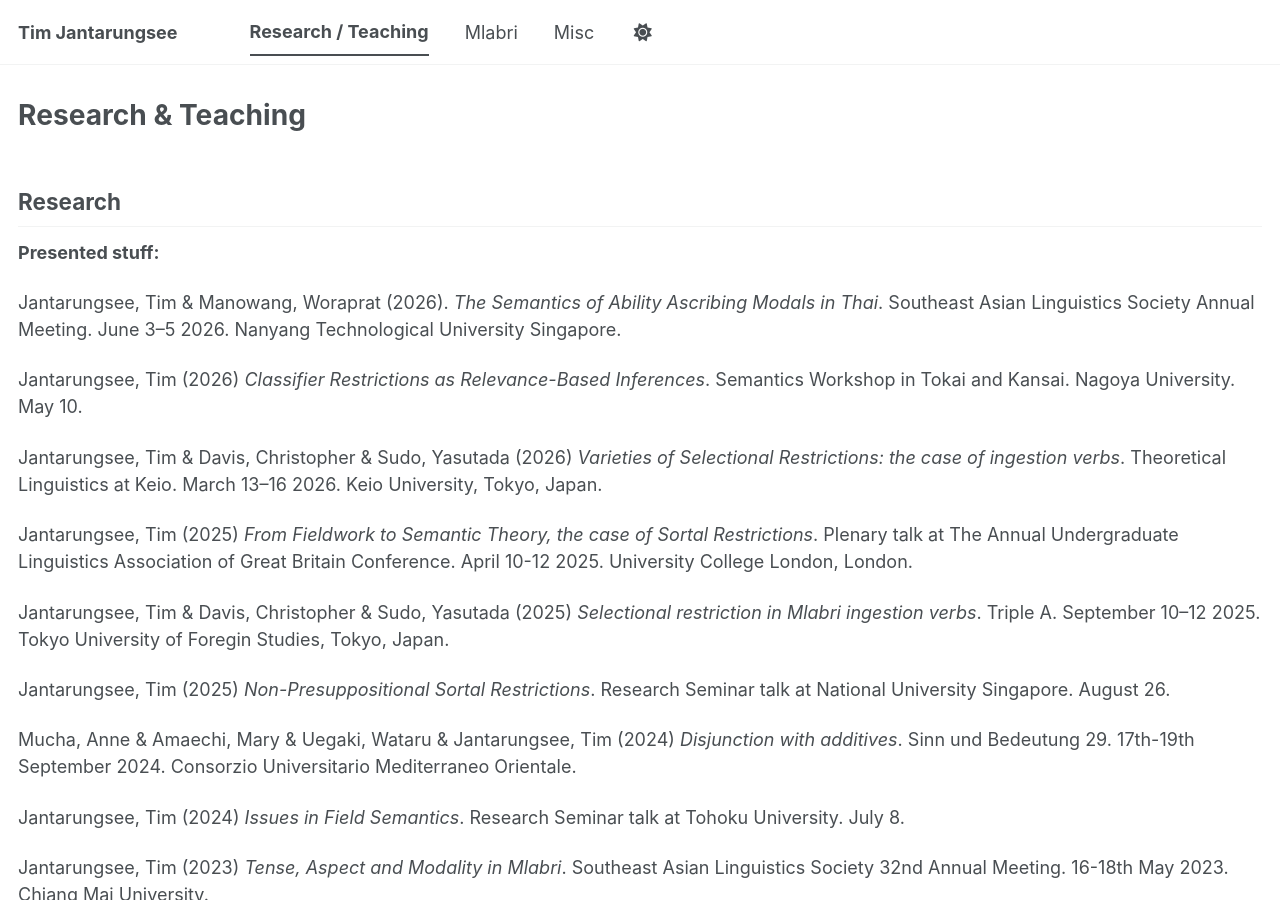
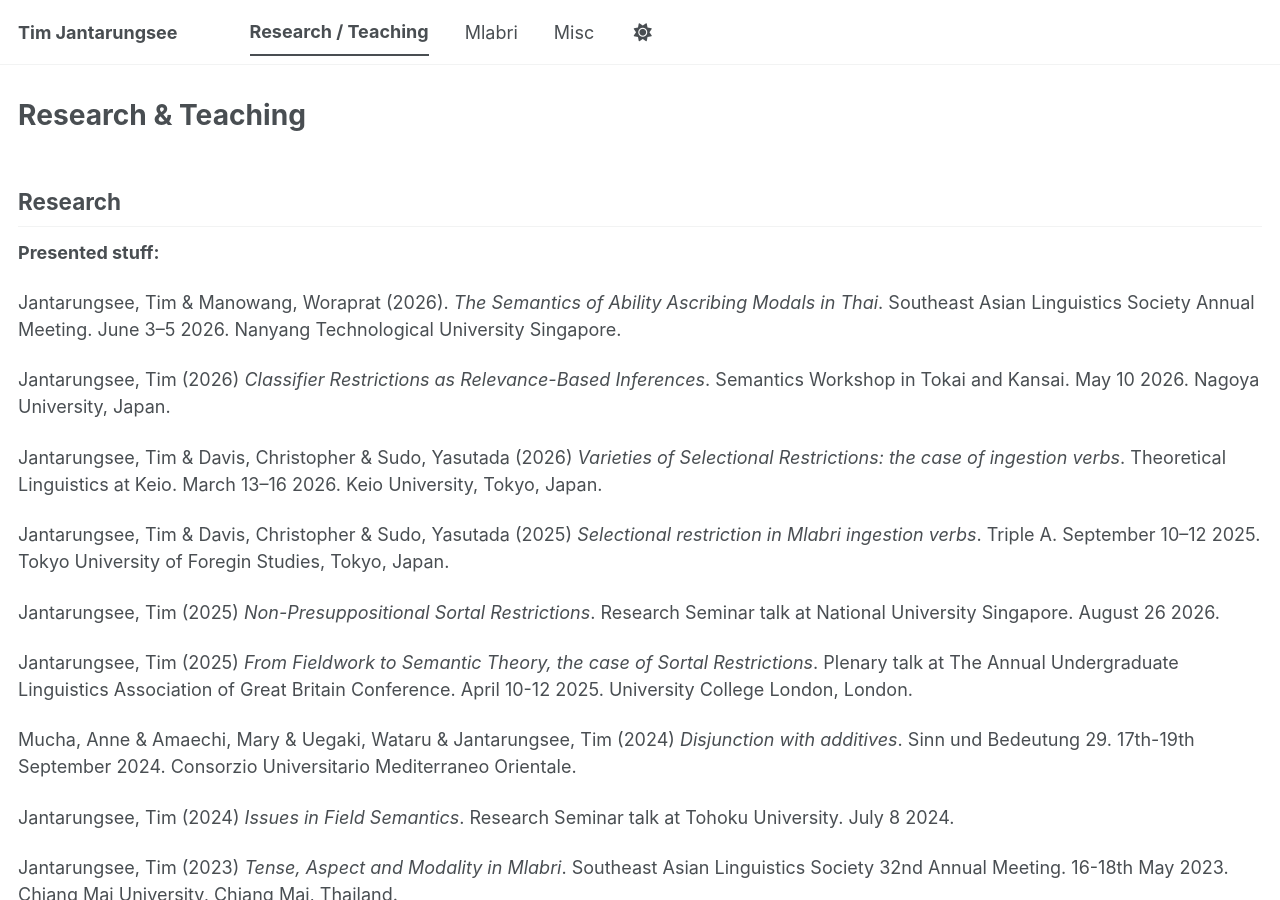
Before and after one commit to timjantarungsee/timjantarungsee.github.io, a Jekyll site: the page built from _pages/research-teaching.md, in a window 1280 px wide and 900 px high. Built offline with Jekyll 4.4.1, drawn with Linux system fonts in a browser that asks for light colours; a script bundle is joined from its source files by our own code; library files that are not in the unit come from our copies; some of the changed text lies outside the part shown.

Commit message:
Update research-teaching.md

```diff
--- a/_pages/research-teaching.md
+++ b/_pages/research-teaching.md
@@ -9,21 +9,21 @@ author_profile: false
 
 Jantarungsee, Tim & Manowang, Woraprat (2026). _The Semantics of Ability Ascribing Modals in Thai_. Southeast Asian Linguistics Society Annual Meeting. June 3–5 2026. Nanyang Technological University Singapore.
 
-Jantarungsee, Tim (2026) _Classifier Restrictions as Relevance-Based Inferences_. Semantics Workshop in Tokai and Kansai. Nagoya University. May 10.
+Jantarungsee, Tim (2026) _Classifier Restrictions as Relevance-Based Inferences_. Semantics Workshop in Tokai and Kansai. May 10 2026. Nagoya University, Japan.
 
 Jantarungsee, Tim & Davis, Christopher & Sudo, Yasutada (2026) _Varieties of Selectional Restrictions: the case of ingestion verbs_. Theoretical Linguistics at Keio. March 13–16 2026. Keio University, Tokyo, Japan.
 
-Jantarungsee, Tim (2025) _From Fieldwork to Semantic Theory, the case of Sortal Restrictions_. Plenary talk at The Annual Undergraduate Linguistics Association of Great Britain Conference. April 10-12 2025. University College London, London.
-
 Jantarungsee, Tim & Davis, Christopher & Sudo, Yasutada (2025) _Selectional restriction in Mlabri ingestion verbs_. Triple A. September 10–12 2025. Tokyo University of Foregin Studies, Tokyo, Japan.
 
-Jantarungsee, Tim (2025) _Non-Presuppositional Sortal Restrictions_. Research Seminar talk at National University Singapore. August 26.
+Jantarungsee, Tim (2025) _Non-Presuppositional Sortal Restrictions_. Research Seminar talk at National University Singapore. August 26 2026.
+
+Jantarungsee, Tim (2025) _From Fieldwork to Semantic Theory, the case of Sortal Restrictions_. Plenary talk at The Annual Undergraduate Linguistics Association of Great Britain Conference. April 10-12 2025. University College London, London.
 
 Mucha, Anne & Amaechi, Mary & Uegaki, Wataru & Jantarungsee, Tim (2024) _Disjunction with additives_. Sinn und Bedeutung 29. 17th-19th September 2024. Consorzio Universitario Mediterraneo Orientale.
 
-Jantarungsee, Tim (2024) _Issues in Field Semantics_. Research Seminar talk at Tohoku University. July 8.
+Jantarungsee, Tim (2024) _Issues in Field Semantics_. Research Seminar talk at Tohoku University. July 8 2024.
 
-Jantarungsee, Tim (2023) _Tense, Aspect and Modality in Mlabri_. Southeast Asian Linguistics Society 32nd Annual Meeting. 16-18th May 2023. Chiang Mai University.
+Jantarungsee, Tim (2023) _Tense, Aspect and Modality in Mlabri_. Southeast Asian Linguistics Society 32nd Annual Meeting. 16-18th May 2023. Chiang Mai University, Chiang Mai, Thailand.
 
 Jantarungsee, Tim (2021) _Serial Verb Constructions in Thai: A Role and Reference Grammar Approach_. Undergraduate Linguistics Association of Great Britain Conference. 16-18th April 2021. University of Aberdeen.
 
```
